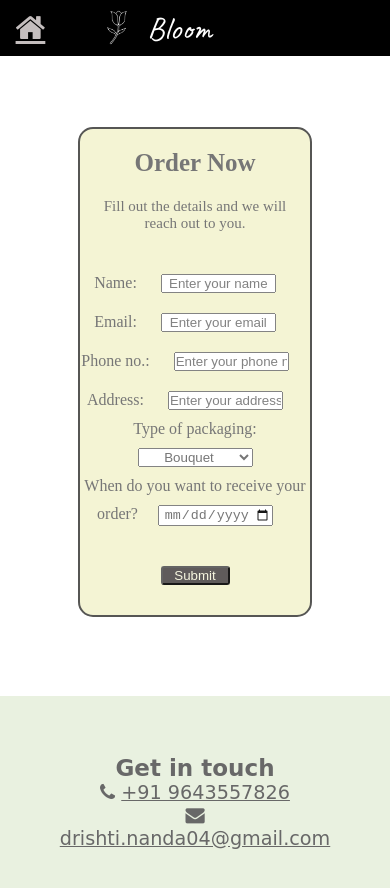
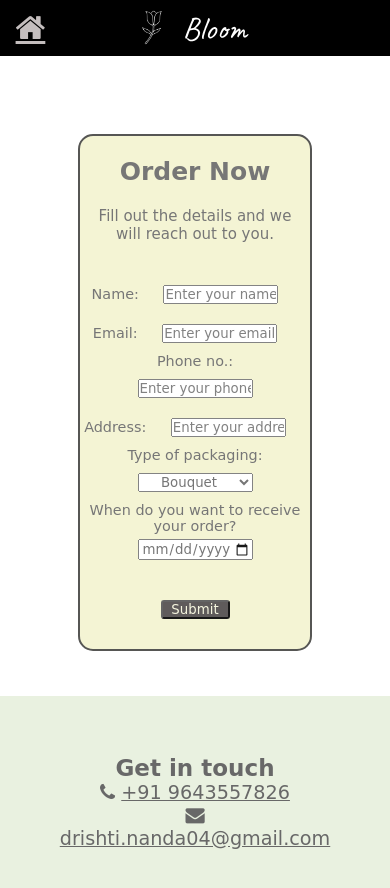
Before and after one commit to drishti-nanda04/Bloom-website, a plain HTML site: page order.html in a window 390 px wide. Drawn offline with Linux system fonts and the light colour scheme; a web font is replaced by a local one.

Commit message:
Update orderStyle.css

```diff
--- a/orderStyle.css
+++ b/orderStyle.css
@@ -5,6 +5,7 @@
     box-sizing: border-box;
     text-align: center;
     color: #686868;
+    font-family: "Edu VIC WA NT Beginner", cursive;
 }
 header{
     background-color: rgb(0, 0, 0);
@@ -14,7 +15,7 @@ header{
 }
 #header-img{
     margin: 5px;
-    margin-left: 4%;
+    margin-left: 0%;
     width: 4%;
     color: white;
 }
@@ -29,14 +30,13 @@ header{
 }
 #nav-bar{
     display: flex;
-    width: 70%;
+    width: 75%;
     justify-content: flex-end;
 
 }
 .nav-link{
     padding: 2.5%;
     font-size: 1.5rem;
-    font-family: "Edu VIC WA NT Beginner", cursive;
     font-weight: 500;
     text-decoration: none;
     color: white;
@@ -48,7 +48,6 @@ header{
     width: 100%;
     margin-bottom: 0;
 }
-
 .form-section{
     background-color: rgb(243, 243, 208);
     width: 45%;
@@ -68,13 +67,18 @@ header{
 .form-section p{
     padding-bottom: 2%;
     margin-bottom: 2%;
+    font-size: 1.2rem;
 }
 label{
     display: block;
+    font-size: 1.1rem;
 }
 input, select{
     width: 50%;
     margin: 10px 20px;
+}
+#date{
+    margin-top: 2%;
 }
 #submit{
     width: 15%;
@@ -158,7 +162,10 @@ footer{
         display: block;
         width: 100%;
     }
-
+    label{
+        display: block;
+        font-size: 0.9rem;
+    }
 
 }
 @media (max-width: 500px){
@@ -172,11 +179,14 @@ footer{
         visibility: visible;
     }
     #header-img{
-        margin-left: 14% ;
+        margin-left: 23% ;
         width: 8%;
     }
     .btnhidden{
         visibility: visible;
+    }
+    .form-section{
+        margin-top: 2%;
     }
     #submit{
         width: 30%;
```
